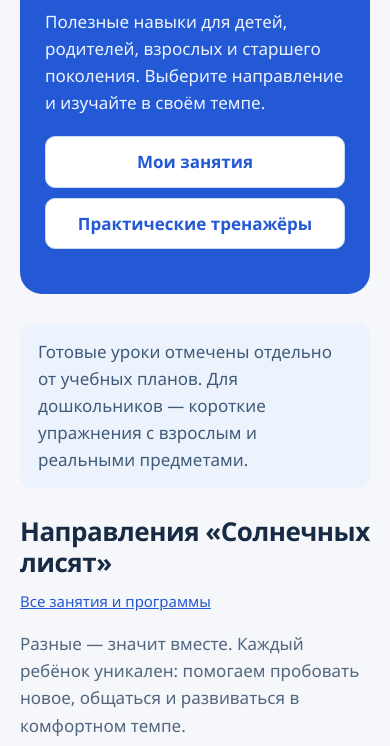
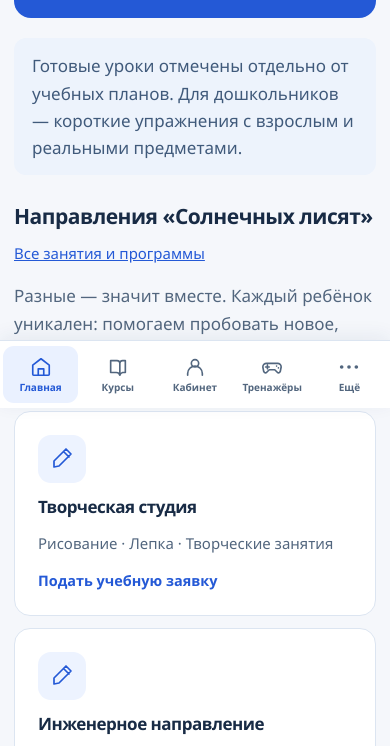
Before and after one commit to nyaganmaksimov-sys/ponyatno-course, a plain HTML site: page education/index.html in a window 390 px wide. Shown: the part 436-1182 px from the top of the page. Drawn offline with Linux system fonts and the light colour scheme.

Commit message:
Enable dedicated mobile layout and safe area navigation

```diff
--- a/education/index.html
+++ b/education/index.html
@@ -2,7 +2,7 @@
 <html lang="ru">
 <head>
   <meta charset="utf-8">
-  <meta name="viewport" content="width=device-width,initial-scale=1">
+  <meta name="viewport" content="width=device-width,initial-scale=1,viewport-fit=cover">
   <meta name="description" content="Умные Лисята: курсы для всей семьи, кабинеты учеников и преподавателей, конструктор программ. Демонстрация для АНО «Солнечные лисята»: участники социальных программ, расписание, образовательные материалы.">
   <title>Умные Лисята — обучение для всей семьи</title>
   <link rel="stylesheet" href="style.css?v=6">
@@ -20,8 +20,9 @@
   <script defer src="app.js?v=8"></script>
 <link rel="stylesheet" href="../brand.css?v=7">
 <link rel="icon" type="image/png" href="../assets/umnye-lisyata-logo.png">
+<link rel="stylesheet" href="../mobile.css?v=1"><script defer src="../mobile.js?v=1"></script>
 </head>
-<body>
+<body data-mobile-shell="education">
   <header>
     <a class="brand brand-foxes" href="#demo" aria-label="Умные Лисята — главная страница"><img class="brand-logo" src="../assets/umnye-lisyata-logo.png" alt="" width="82" height="64"><strong>Умные Лисята<small>Учимся и развиваемся вместе</small></strong></a>
     <nav aria-label="Основная навигация">
```
